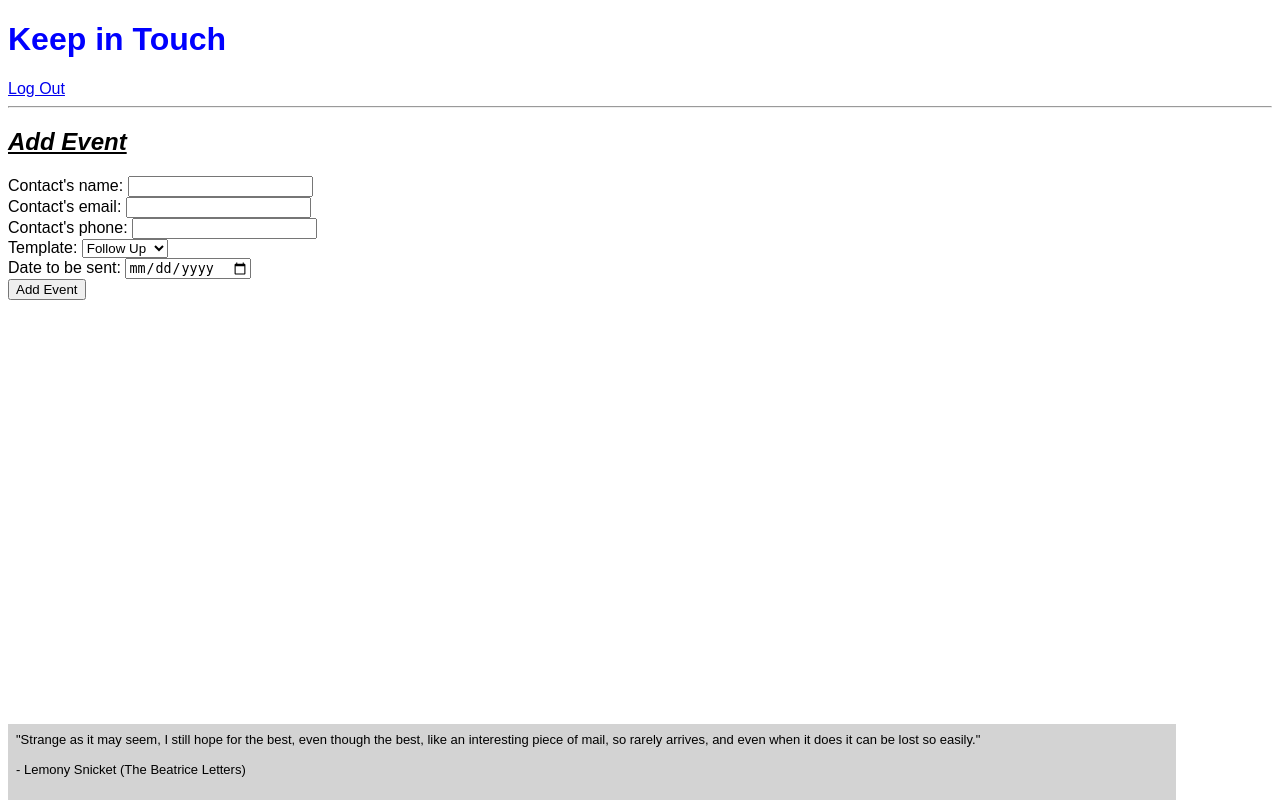
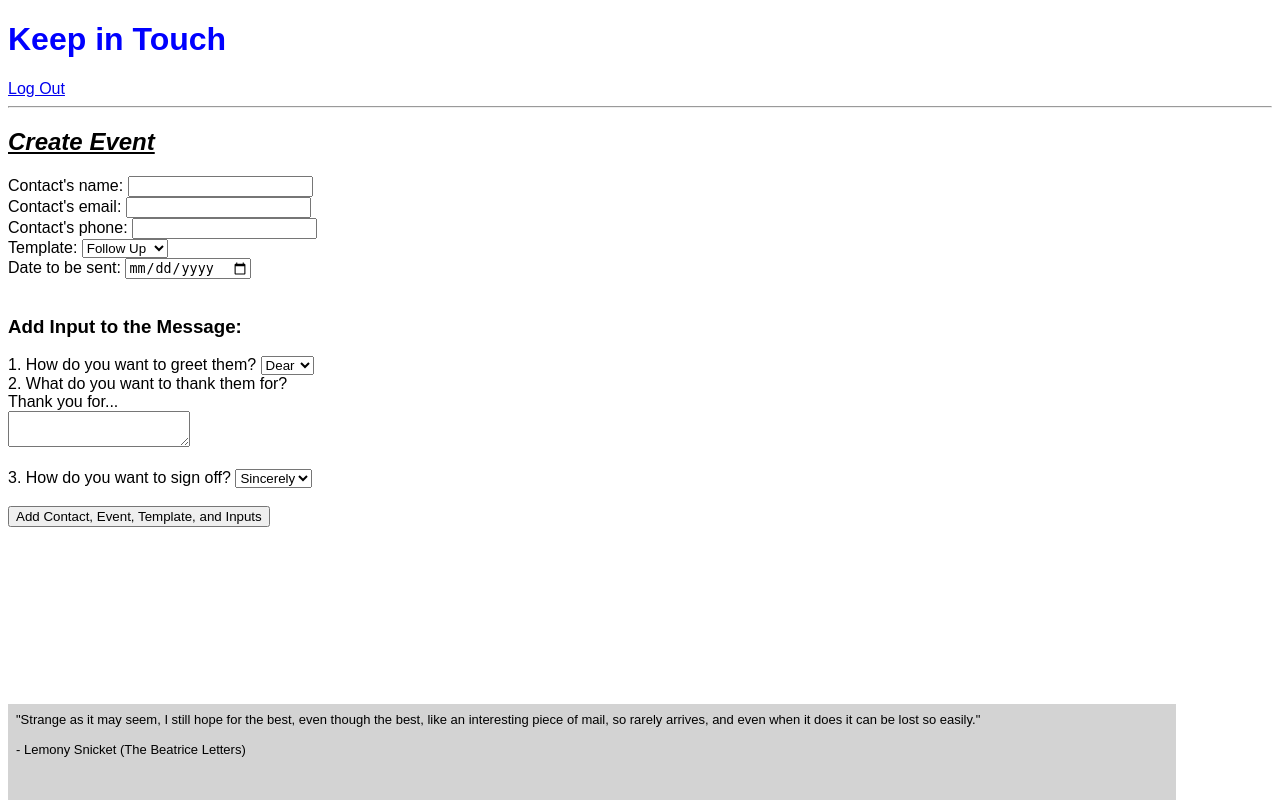
Before and after one commit to inhyebaik/keep_in_touch, a Flask app: page /add_event in a window 1280 px wide. Run offline with Flask 2, Linux system fonts and the light colour scheme; the visitor is signed in with stand-in values (Sample User, id 1); data comes from the database, SQL or seed files in the repository; some libraries are stand-ins or nearby versions.

Commit message:
add features for user to add/edit event, template, and inputs

```diff
--- a/quotes.py
+++ b/quotes.py
@@ -5,7 +5,7 @@ sys.setdefaultencoding('Cp1252')
 
 import random
 QUOTES = {
-"Christopher Moore (The Stupidest Angel, A Heartwarming Tale of Christmas Terror": "Christmas Amnesty. You can fall out of contact with a friend, fail to return calls, ignore e-mails, avoid eye contact at the Thrifty-Mart, forget birthdays, anniversaries, and reunions, and if you show up at their house during the holidays (with a gift) they are socially bound to forgive you -- act like nothing happened. Decorum dictates that the friendship move forward from that point, without guilt or recrimination. If you started a chess game ten years ago in October, you need only remember whose move it is -- or why you sold the chessboard and bought an Xbox in the interim. (Look, Christmas Amnesty is a wonderful thing, but it’s not a dimensional shift. The laws of time and space continue to apply, even if you have been avoiding your friends. But don’t try using the expansion of the universe an as excuse -- like you kept meaning to stop by, but their house kept getting farther away. That crap won't wash. Just say, 'Sorry I haven’t called. Merry Christmas' Then show the present. Christmas Amnesty protocol dictates that your friend say, 'That's okay,' and let you in without further comment. This is the way it has always been done.",
+"Christopher Moore (The Stupidest Angel, A Heartwarming Tale of Christmas Terror": "Christmas Amnesty. You can fall out of contact with a friend, fail to return calls, ignore e-mails, avoid eye contact at the Thrifty-Mart, forget birthdays, anniversaries, and reunions, and if you show up at their house during the holidays (with a gift) they are socially bound to forgive you -- act like nothing happened. Decorum dictates that the friendship move forward from that point, without guilt or recrimination. If you started a chess game ten years ago in October, you need only remember whose move it is -- or why you sold the chessboard and bought an Xbox in the interim. (Look, Christmas Amnesty is a wonderful thing, but it's not a dimensional shift. The laws of time and space continue to apply, even if you have been avoiding your friends. But don't try using the expansion of the universe an as excuse -- like you kept meaning to stop by, but their house kept getting farther away. That crap won't wash. Just say, 'Sorry I haven't called. Merry Christmas' Then show the present. Christmas Amnesty protocol dictates that your friend say, 'That's okay,' and let you in without further comment. This is the way it has always been done.",
 "J.K. Rowling (Harry Potter and the Prisoner of Azkaban)": "He was my mum and dad's best friend. He's a convicted murderer, but he's broken out of wizard prison and he's on the run. He likes to keep in touch with me, though...keep up with my news...check if I'm happy...",
 "David Levithan (How They Met, and Other Stories)": "We'd said we'd keep in touch. But touch is not something you can keep; as soon as it's gone, it's gone. We should have said we'd keep in words, because they are all we can string between us--words on a telephone line, words appearing on a screen." ,
 "Nicholas Sparks (The Notebook)": "But in every boy I met in the next few years, I found myself looking for you, and when the feelings got too strong, I'd write you another letter.",
--- a/server.py
+++ b/server.py
@@ -137,7 +137,8 @@ def add_event():
 @app.route('/add_event', methods=['POST'])
 def handle_event_form():
     """Validates and adds new event to DB."""
-    # first need to add the contact and template before adding event
+
+    # first add the contact and template before adding event
     name = request.form.get('contact_name')
     email = request.form.get('contact_email')
     phone = request.form.get('contact_phone')
@@ -152,25 +153,67 @@ def handle_event_form():
     contact_id = new_contact.id
     date = request.form.get('date')
     new_event = Event(contact_id=contact_id, template_id=template_id, date=date)
-    print new_event
     db.session.add(new_event)
     db.session.commit()
 
     # add ContactEvent association
-    new_ce = ContactEvent(contact_id=contact_id, event_id=new_event.id)
-    print new_ce
-    db.session.add(new_ce)
+    ce = ContactEvent(contact_id=contact_id, event_id=new_event.id)
+    db.session.add(ce)
     db.session.commit()
+
+    # get inputs from form
+    greet_val = request.form.get('greet')
+    body_val = request.form.get('body')
+    sign_off_val = request.form.get('sign_off')
+
+    # instantiate new inputs; add inputs to session
+    igreet = Input(name='greet', text=greet_val)
+    ibody = Input(name='body', text=body_val)
+    isign_off = Input(name='sign_off', text=sign_off_val)
+    db.session.add_all([igreet, ibody, isign_off])
+    db.session.commit()
+
+    # add TemplateInput association
+    ti1 = TemplateInput(template_id=template_id, input_id=igreet.id)
+    ti2 = TemplateInput(template_id=template_id, input_id=ibody.id)
+    ti3 = TemplateInput(template_id=template_id, input_id=isign_off.id)
+    db.session.add_all([ti1, ti2, ti3])
+    db.session.commit()
+
     flash("You have successfully added a new event for {}!".format(name))
-    url = '/users/{}'.format(user_id)
+    # url = '/users/{}'.format(user_id)
+    url = '/edit_event/{}'.format(new_event.id)
+    # redirect them to add inputs to the message
     return redirect(url)
+
+
+# @app.route('/handle_inputs', methods=['POST'])
+# def handle_inputs():
+#     """Adds inputs to database."""
+
+#     template_id = request.form.get('template_id')
+#     greet = request.form.get('greet')
+#     body = request.form.get('template_text')
+#     sign_off = request.form.get('sign_off')
+
+#     new_input = Input(greet=greet, body=body, sign_off=sign_off)
+#     db.session.add(new_input)
+#     db.session.commit()
+
+#     new_ti = TemplateInput(input_id=new_input.id, template_id=template_id)
+#     db.session.add(new_ti)
+#     db.session.commit()
 
 
 @app.route('/edit_event/<event_id>')
 def show_event(event_id):
     """Show specific event to view or modify"""
     event = Event.query.filter(Event.id == event_id).one()
-    return render_template("edit_event.html", event=event, author=author,  quote=quote)
+    user_id = session.get("user_id")
+    user = User.query.filter(User.id == user_id).one()
+
+    return render_template("edit_event.html", event=event,
+        user=user, author=author, quote=quote)
 
 
 if __name__ == "__main__":
--- a/static/project.js
+++ b/static/project.js
@@ -39,3 +39,14 @@
 //         return new Date().toJSON().split('T')[0];
 //     });
 // });
+
+
+// ensure event dates are today or in the future
+let today = new Date();
+let dd = today.getDate();
+let mm = today.getMonth()+1; //January is 0!
+let yyyy = today.getFullYear();
+ if(dd<10){ dd='0'+dd }
+    if(mm<10){ mm='0'+mm }
+today = yyyy+'-'+mm+'-'+dd;
+document.getElementById("neweventdate").setAttribute("min", today);
--- a/static/styles.css
+++ b/static/styles.css
@@ -8,7 +8,7 @@ footer {
    padding: 8px;
    bottom:0;
    width:90%;
-   height:60px;   /* Height of the footer */
+   height:80px;   /* Height of the footer */
    background: lightGray;
 }
 
--- a/templates/event_form.html
+++ b/templates/event_form.html
@@ -1,18 +1,44 @@
 {% extends 'base.html' %}
 {% block content %}
 
-<h2><u>Add Event</u></h2>
+<h2><u>Create Event</u></h2>
 <form id='newevent' action='/add_event', method='POST'>
-Contact's name: <input type='text' name='contact_name'> <br>
-Contact's email: <input type='email' name='contact_email'><br>
+Contact's name: <input type='text' name='contact_name' required> <br>
+Contact's email: <input type='email' name='contact_email' required><br>
 Contact's phone: <input type='tel' name='contact_phone'><br>
 Template:
-<select name='template_id'>
-<option value='1'>Follow Up</option>
-<option value='2'>Thank You</option>
-</select>
+    <select name='template_id'>
+    <option value='1'>Follow Up</option>
+    <option value='2'>Thank You</option>
+    </select>
 <br>
-Date to be sent: <input type="date" name='date' class="min-today" id="min" placeholder="YYYY-MM-DD" data-date-split-input="true" />
-<br>
-<input type='submit' value='Add Event'>
+Date to be sent: <input type="date" name='date' min="" class="min-today" id="neweventdate" placeholder="YYYY-MM-DD" data-date-split-input="true" required/>
+<br><br>
+
+<h3>Add Input to the Message: </h3>
+1. How do you want to greet them?
+        <select name='greet'>
+            <option value='dear'>Dear</option>
+            <option value='hey'>Hey</option>
+            <option value='hello'>Hello</option>
+        </select>
+
+    <br>
+    2. What do you want to thank them for?  <br>
+    Thank you for...<br>
+        <textarea name="body"></textarea>
+    <br><br>
+    3. How do you want to sign off?
+        <select name='sign_off'>
+            <option value='sincerely'>Sincerely</option>
+            <option value='yours'>Yours</option>
+            <option value='best'>Best</option>
+        </select>
+
+<br><br>
+<input type='submit' value='Add Contact, Event, Template, and Inputs'>
+</form>
+
+
+
 {% endblock %}
--- a/templates/homepage.html
+++ b/templates/homepage.html
@@ -1,7 +1,7 @@
 {% extends 'base.html' %}
 {% block content %}
 
-
+Keep in Touch lets you automate keeping in touch.
 
 <h2>Users</h2>
 <p><a href="/users">View all users</a></p>
```
Also changed, not shown: model.py (+4 -3 lines), seed.py (+14 -17 lines), templates/edit_event.html (+12 -1 lines).
